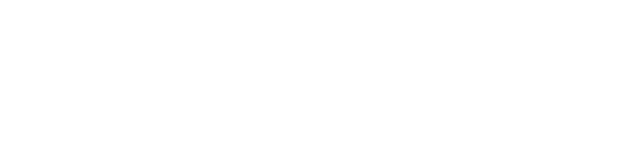
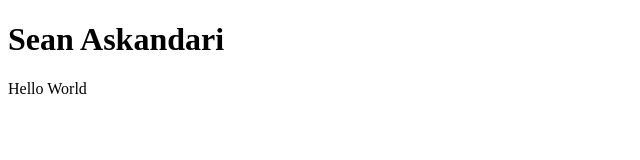
Before and after one commit to seanaskandari/seanaskandari.github.io, a plain HTML site: page index.html in a window 1280 px wide. Shown: the whole page, without its empty margins (0-640 px from the left). Drawn offline with Linux system fonts and the light colour scheme.

Commit message:
portfolio update

```diff
--- a/index.html
+++ b/index.html
@@ -3,9 +3,10 @@
 <head>
     <meta charset="UTF-8">
     <meta name="viewport" content="width=device-width, initial-scale=1.0">
-    <title>Document</title>
+    <title>My Webpage</title>
 </head>
+<h1>Sean Askandari</h1>
 <body>
-
+    <p>Hello World</p>
 </body>
 </html>
```
Also changed, not shown: style.css (added).
